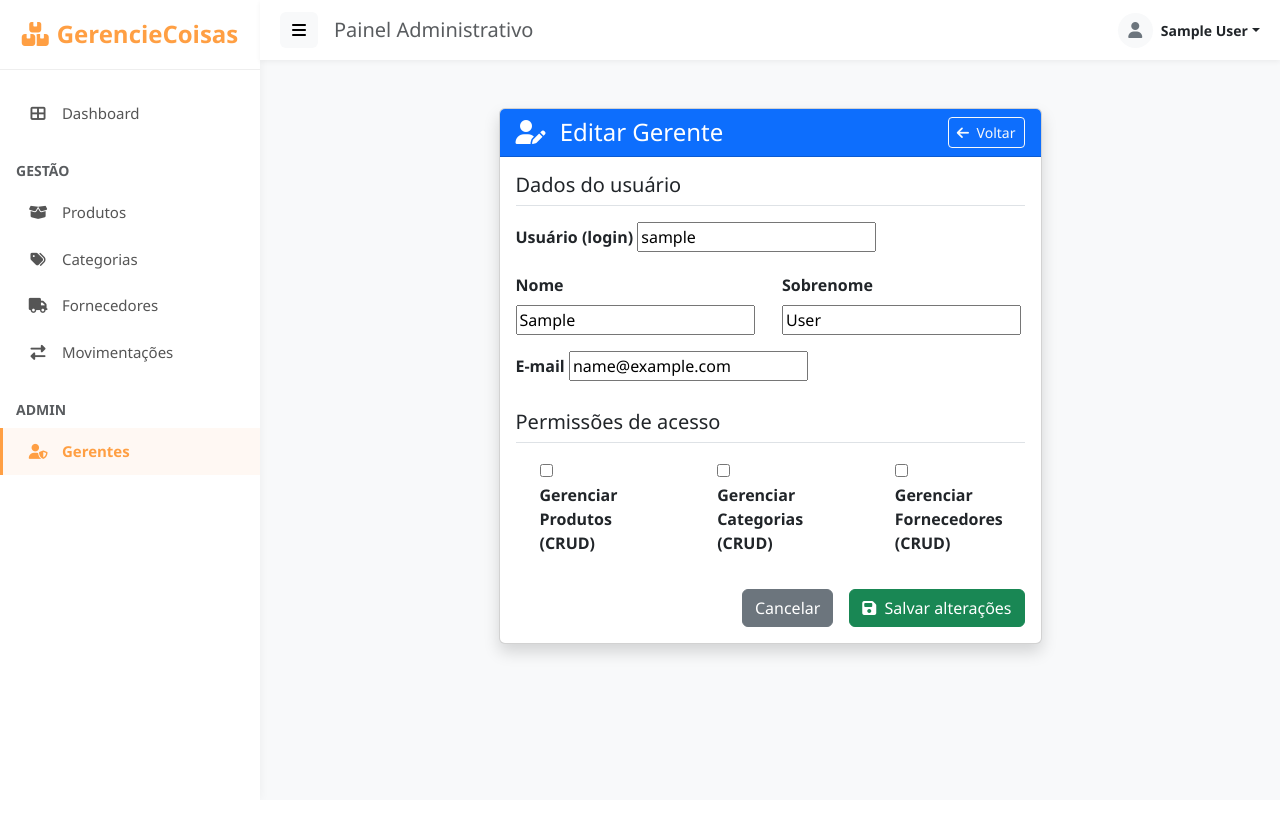
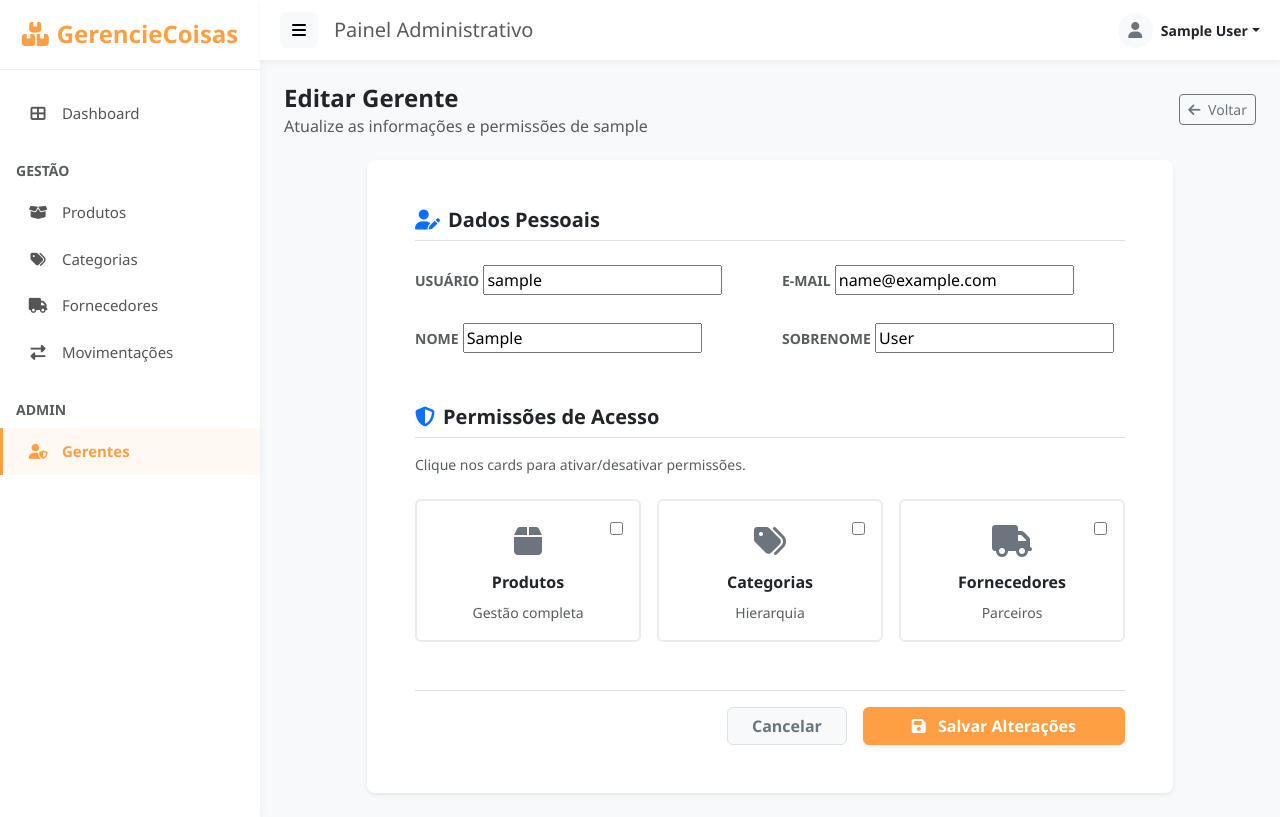
Before and after one commit to lazaroPedro/GerencieCoisas, a Django app: page /conta/gerentes/1/editar/ in a window 1280 px wide. Before the commit the page ends 789 px from the top, so only its background shows below. Run offline with Django 5.2, Linux system fonts and the light colour scheme; the visitor is signed in with stand-in values (Sample User, id 1); data comes from the database, SQL or seed files in the repository.

Commit message:
criação do template de edição de gerentes

```diff
--- a/templates/usuarios/editar_gerente.html
+++ b/templates/usuarios/editar_gerente.html
@@ -1,109 +1,128 @@
 {% extends "base.html" %}
 
 {% block content %}
-<div class="container mt-4">
-    <div class="row justify-content-center">
-        <div class="col-md-7">
-            <div class="card shadow">
-                <div class="card-header bg-primary text-white d-flex justify-content-between align-items-center">
-                    <h4 class="mb-0">
-                        <i class="fas fa-user-edit me-2"></i> Editar Gerente
-                    </h4>
-                    <a href="{% url 'listar_gerentes' %}" class="btn btn-outline-light btn-sm">
+<div class="page-header d-flex justify-content-between align-items-center mb-4">
+    <div>
+        <h4 class="fw-bold mb-1">Editar Gerente</h4>
+        <h6 class="text-muted mb-0">Atualize as informações e permissões de {{ form.instance.username }}</h6>
+    </div>
+    <a href="{% url 'listar_gerentes' %}" class="btn btn-outline-secondary btn-sm">
         <i class="fas fa-arrow-left me-1"></i> Voltar
     </a>
 </div>
 
-                <div class="card-body">
+<div class="row justify-content-center">
+    <div class="col-lg-10">
+        <div class="card border-0 shadow-sm rounded-3">
+            <div class="card-body p-5">
+
                 <form method="post">
                     {% csrf_token %}
 
-                        <h5 class="mb-3 border-bottom pb-2">Dados do usuário</h5>
+                    <div class="mb-5">
+                        <h5 class="fw-bold text-dark mb-4 pb-2 border-bottom">
+                            <i class="fas fa-user-edit me-2 text-primary"></i>Dados Pessoais
+                        </h5>
 
-                        <div class="mb-3">
-                            <label for="{{ form.username.id_for_label }}" class="form-label fw-bold">
-                                {{ form.username.label }}
-                            </label>
+                        <div class="row g-4">
+                            <div class="col-md-6">
+                                <label class="form-label fw-bold text-muted small text-uppercase">Usuário</label>
                                 {{ form.username }}
                                 {% if form.username.errors %}
-                                <div class="text-danger small mt-1">
-                                    {{ form.username.errors.0 }}
-                                </div>
+                                    <div class="text-danger small mt-1">{{ form.username.errors.0 }}</div>
                                 {% endif %}
                             </div>
 
-                        <div class="row">
-                            <div class="col-md-6 mb-3">
-                                <label for="{{ form.first_name.id_for_label }}" class="form-label fw-bold">
-                                    {{ form.first_name.label }}
-                                </label>
-                                {{ form.first_name }}
-                                {% if form.first_name.errors %}
-                                    <div class="text-danger small mt-1">
-                                        {{ form.first_name.errors.0 }}
-                                    </div>
+                            <div class="col-md-6">
+                                <label class="form-label fw-bold text-muted small text-uppercase">E-mail</label>
+                                {{ form.email }}
+                                {% if form.email.errors %}
+                                    <div class="text-danger small mt-1">{{ form.email.errors.0 }}</div>
                                 {% endif %}
                             </div>
-                            <div class="col-md-6 mb-3">
-                                <label for="{{ form.last_name.id_for_label }}" class="form-label fw-bold">
-                                    {{ form.last_name.label }}
-                                </label>
+
+                            <div class="col-md-6">
+                                <label class="form-label fw-bold text-muted small text-uppercase">Nome</label>
+                                {{ form.first_name }}
+                            </div>
+
+                            <div class="col-md-6">
+                                <label class="form-label fw-bold text-muted small text-uppercase">Sobrenome</label>
                                 {{ form.last_name }}
-                                {% if form.last_name.errors %}
-                                    <div class="text-danger small mt-1">
-                                        {{ form.last_name.errors.0 }}
                             </div>
-                                {% endif %}
                         </div>
                     </div>
 
-                        <div class="mb-3">
-                            <label for="{{ form.email.id_for_label }}" class="form-label fw-bold">
-                                {{ form.email.label }}
+                    <div class="mb-4">
+                        <h5 class="fw-bold text-dark mb-3 pb-2 border-bottom">
+                            <i class="fas fa-shield-alt me-2 text-primary"></i>Permissões de Acesso
+                        </h5>
+                        <p class="text-muted small mb-4">Clique nos cards para ativar/desativar permissões.</p>
+
+                        <div class="row g-3">
+                            <div class="col-md-4">
+                                <label class="card h-100 permission-card p-3 d-block position-relative" for="{{ form.manage_produtos.id_for_label }}">
+                                    <div class="d-flex justify-content-between align-items-start">
+                                        <div class="text-center w-100 mt-2">
+                                            <i class="fas fa-box fa-2x mb-3 text-secondary icon-state"></i>
+                                            <h6 class="fw-bold mb-1">Produtos</h6>
+                                        </div>
+                                        <div class="position-absolute top-0 end-0 p-3">
+                                            <div class="form-check form-switch">
+                                                {{ form.manage_produtos }}
+                                            </div>
+                                        </div>
+                                    </div>
+                                    <div class="text-center mt-1">
+                                        <small class="text-muted">Gestão completa</small>
+                                    </div>
                                 </label>
-                            {{ form.email }}
-                            {% if form.email.errors %}
-                                <div class="text-danger small mt-1">
-                                    {{ form.email.errors.0 }}
-                                </div>
-                            {% endif %}
                             </div>
 
-                        <h5 class="mt-4 mb-3 border-bottom pb-2">Permissões de acesso</h5>
-
-                        <div class="row">
-                            <div class="col-md-4 mb-2">
-                                <div class="form-check">
-                                    {{ form.manage_produtos }}
-                                    <label class="form-check-label fw-semibold" for="{{ form.manage_produtos.id_for_label }}">
-                                        {{ form.manage_produtos.label }}
+                            <div class="col-md-4">
+                                <label class="card h-100 permission-card p-3 d-block position-relative" for="{{ form.manage_categorias.id_for_label }}">
+                                    <div class="d-flex justify-content-between align-items-start">
+                                        <div class="text-center w-100 mt-2">
+                                            <i class="fas fa-tags fa-2x mb-3 text-secondary icon-state"></i>
+                                            <h6 class="fw-bold mb-1">Categorias</h6>
+                                        </div>
+                                        <div class="position-absolute top-0 end-0 p-3">
+                                            <div class="form-check form-switch">
+                                                {{ form.manage_categorias }}
+                                            </div>
+                                        </div>
+                                    </div>
+                                    <div class="text-center mt-1">
+                                        <small class="text-muted">Hierarquia</small>
+                                    </div>
                                 </label>
                             </div>
+
+                            <div class="col-md-4">
+                                <label class="card h-100 permission-card p-3 d-block position-relative" for="{{ form.manage_fornecedores.id_for_label }}">
+                                    <div class="d-flex justify-content-between align-items-start">
+                                        <div class="text-center w-100 mt-2">
+                                            <i class="fas fa-truck fa-2x mb-3 text-secondary icon-state"></i>
+                                            <h6 class="fw-bold mb-1">Fornecedores</h6>
                                         </div>
-                            <div class="col-md-4 mb-2">
-                                <div class="form-check">
-                                    {{ form.manage_categorias }}
-                                    <label class="form-check-label fw-semibold" for="{{ form.manage_categorias.id_for_label }}">
-                                        {{ form.manage_categorias.label }}
-                                    </label>
+                                        <div class="position-absolute top-0 end-0 p-3">
+                                            <div class="form-check form-switch">
+                                                {{ form.manage_fornecedores }}
                                             </div>
                                         </div>
-                            <div class="col-md-4 mb-2">
-                                <div class="form-check">
-                                    {{ form.manage_fornecedores }}
-                                    <label class="form-check-label fw-semibold" for="{{ form.manage_fornecedores.id_for_label }}">
-                                        {{ form.manage_fornecedores.label }}
+                                    </div>
+                                    <div class="text-center mt-1">
+                                        <small class="text-muted">Parceiros</small>
+                                    </div>
                                 </label>
                             </div>
                         </div>
                     </div>
 
-                        <div class="d-grid gap-2 d-md-flex justify-content-md-end mt-4">
-                            <a href="{% url 'listar_gerentes' %}" class="btn btn-secondary me-md-2">
-                                Cancelar
-                            </a>
-                            <button type="submit" class="btn btn-success">
-                                <i class="fas fa-save me-1"></i> Salvar alterações
+                    <div class="d-flex justify-content-end gap-3 mt-5 pt-3 border-top">
+                        <a href="{% url 'listar_gerentes' %}" class="btn btn-light border text-secondary px-4 fw-bold">Cancelar</a>
+                        <button type="submit" class="btn btn-primary px-5 fw-bold shadow-sm">
+                            <i class="fas fa-save me-2"></i> Salvar Alterações
                         </button>
                     </div>
 
@@ -112,5 +131,26 @@
         </div>
     </div>
 </div>
-</div>
+
+<script>
+    document.addEventListener('DOMContentLoaded', function() {
+        const checkboxes = document.querySelectorAll('.permission-card input[type="checkbox"]');
+
+        function updateCardState(checkbox) {
+            const card = checkbox.closest('.permission-card');
+            if (checkbox.checked) {
+                card.classList.add('active-card');
+            } else {
+                card.classList.remove('active-card');
+            }
+        }
+
+        checkboxes.forEach(chk => {
+            updateCardState(chk);
+            chk.addEventListener('change', function() {
+                updateCardState(this);
+            });
+        });
+    });
+</script>
 {% endblock %}
```
Lines whose indentation alone changed are shown as unchanged.
